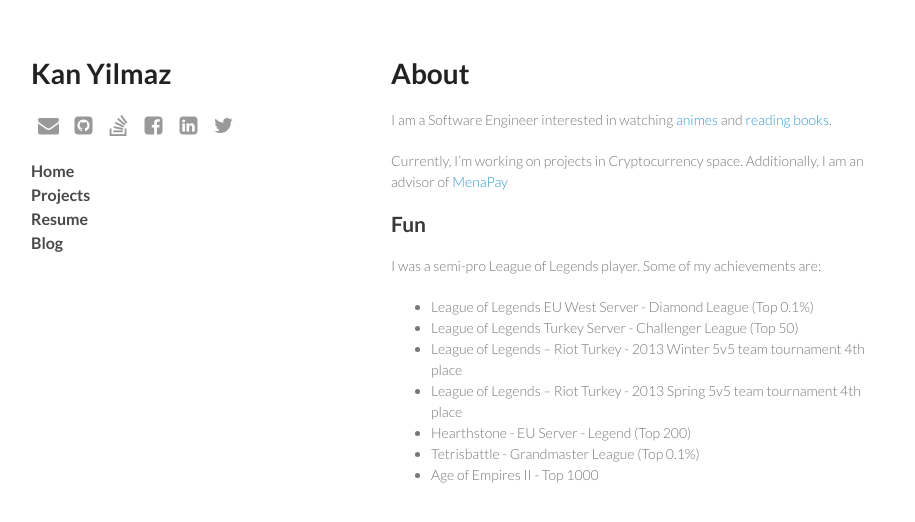
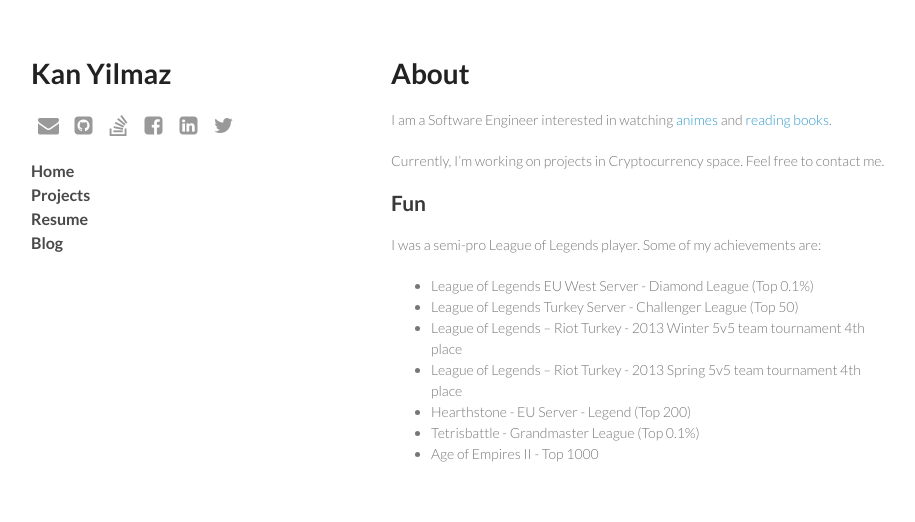
Before and after one commit to thellimist/thellimist.github.io, a Jekyll site: the page built from index.html, in a window 1280 px wide. Shown: the top 522 px of the page, without its empty margins (179-1094 px from the left). Built offline with Jekyll 4.4.1, drawn with Linux system fonts in a browser that asks for light colours; nearby versions of some CDN libraries.

Commit message:
Update README

```diff
--- a/index.html
+++ b/index.html
@@ -6,7 +6,7 @@ title: thellimist
 
 I am a Software Engineer interested in watching [animes](https://docs.google.com/spreadsheets/d/1maa414tmM5iKOrWWkQ6pWR38OrQhUrZaB-KqHjO9M-w/edit?usp=sharing) and [reading books](https://www.goodreads.com/thellimist).
 
-Currently, I'm working on projects in Cryptocurrency space. Additionally, I am an advisor of [MenaPay](menapay.io)
+Currently, I'm working on projects in Cryptocurrency space. Feel free to contact me.
 
 ## Fun
 
```
